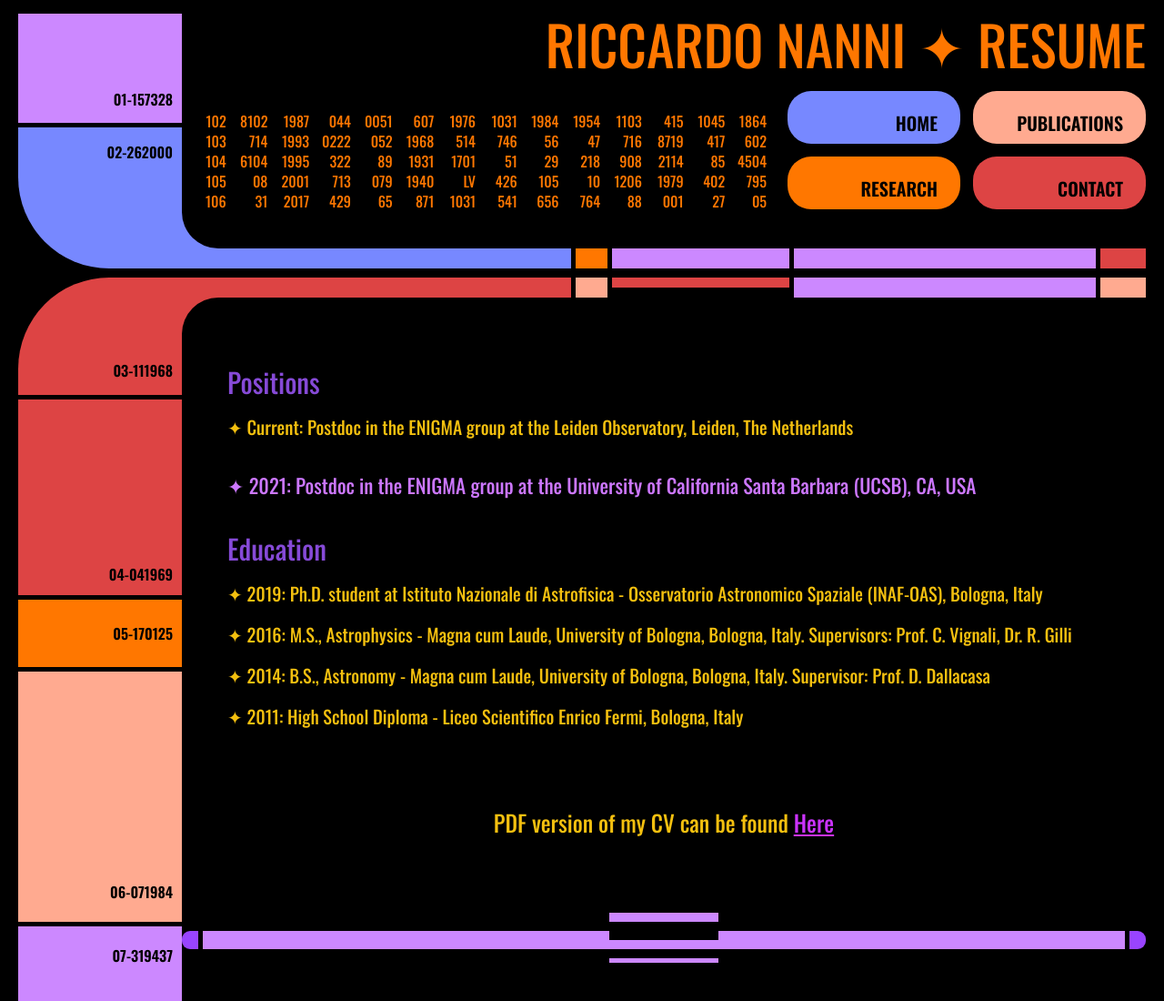
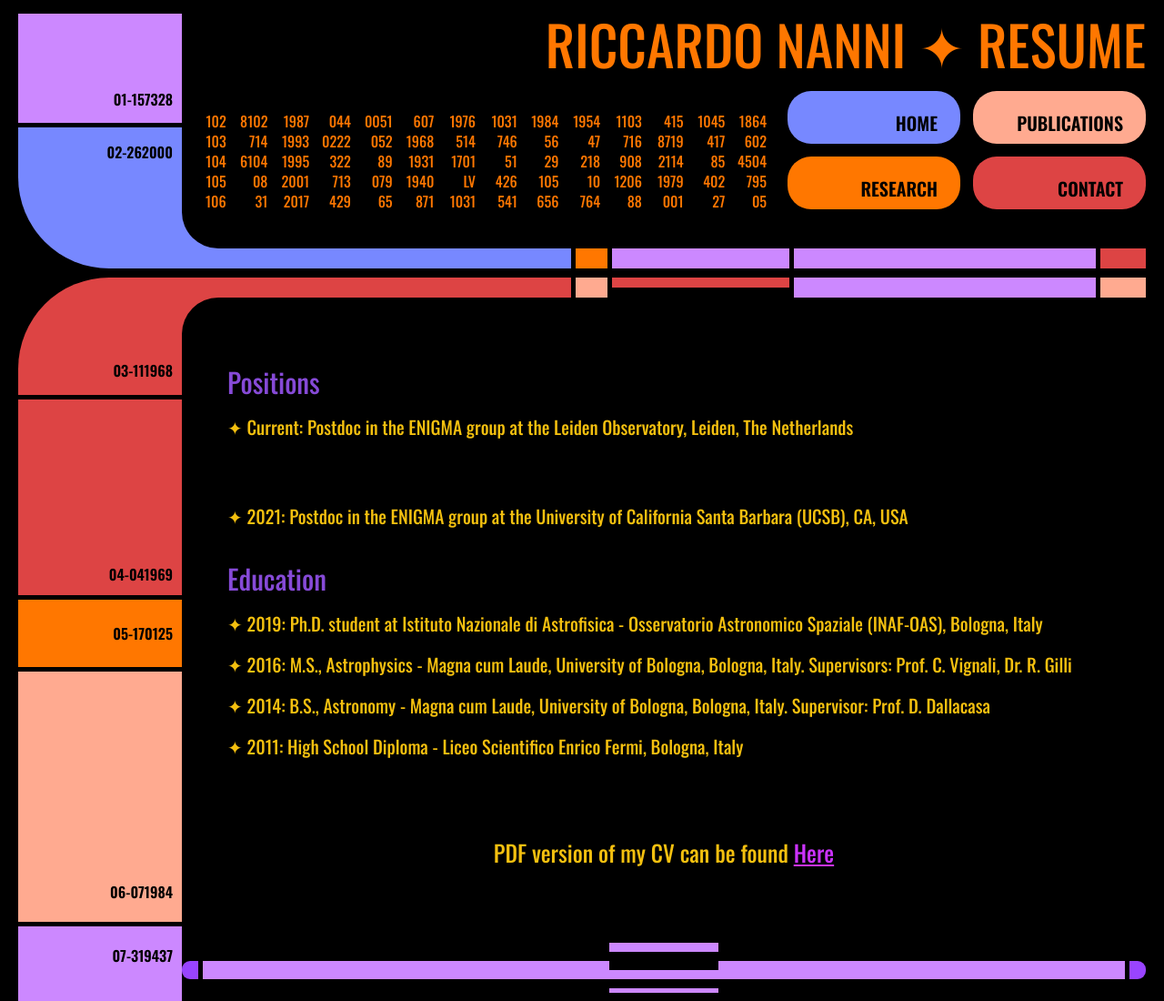
Before and after one commit to Rik-ad-astra/Rik-ad-astra.github.io, a plain HTML site: page CV.html in a window 1280 px wide. Shown: the top 1100 px of the page at 91% size. Drawn offline with nearby package versions, Linux system fonts and the light colour scheme.

Commit message:
Updated personal website

```diff
--- a/CV.html
+++ b/CV.html
@@ -75,7 +75,7 @@
 			<p style="color:#864AD7;float:center;font-size:30px;">Positions
 			<span style="white-space: pre-line;color:#F4C00F;float:center;font-size:20px;">
 				<span class="blink">&#10022;</span> Current: Postdoc in the ENIGMA group at the Leiden Observatory, Leiden, The Netherlands</span></p>
-			<span style="...">
+			<span style="white-space: pre-line;color:#F4C00F;float:center;font-size:20px;">
 				<span class="blink">&#10022;</span> 2021: Postdoc in the ENIGMA group at the University of California Santa Barbara (UCSB), CA, USA</span>
 
 			<p style="color:#864AD7;float:center;font-size:30px;">Education
```
